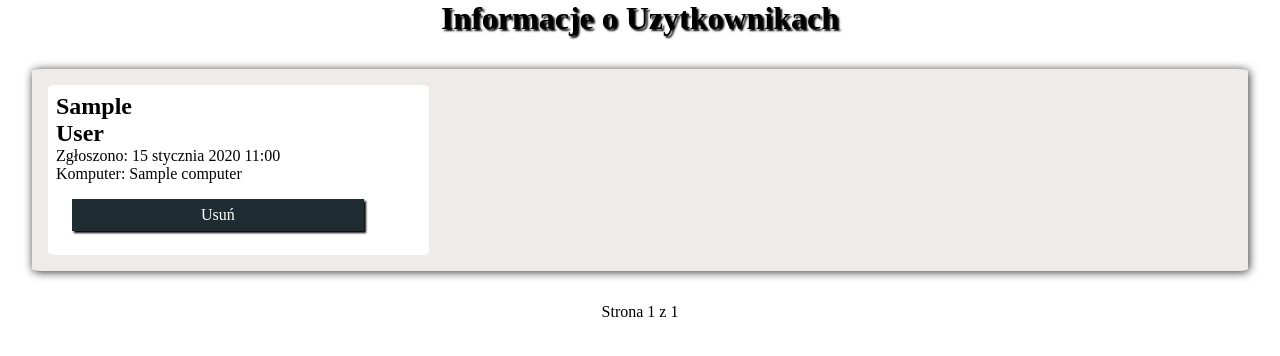
After one commit to MrFajFel/Praktyki-, a Django app: page /logs/ in a window 1280 px wide. The commit adds this page. Shown: the top 356 px of the page. Run offline with Django 5.2, Linux system fonts and the light colour scheme; tables that the repository leaves empty hold one stand-in row (values such as "Sample post").

Commit message:
Stworzenie prototypu do logowania i usuwania.
Signed-off-by: Filip Aleksandrowicz <filip.aleksandrowicz@teb.edu.pl>

```diff
--- /dev/null
+++ b/app/static/css/form.css
@@ -0,0 +1,3 @@
+.ContentInForm{
+
+}
--- a/app/static/css/index.css
+++ b/app/static/css/index.css
@@ -9,24 +9,74 @@
     align-items: center;
 }
 .content{
+    display: flex;
     background: #EEEBEB;
-    min-height: 250px;
-    width: 80%;
-    border-radius: 2%;
+    min-height: 200px;
+    width: 95%;
+    border-radius: 1%;
     box-shadow: 1px 1px 10px #312E2E;
     margin-top: 2em;
+    flex-wrap: wrap;
 }
 .inContent{
     display: flex;
 }
-.abc{
-    height: 200px;
-    width: 200px;
-    background: red;
+
+.logi{
+    border-radius: 2%;
+    width: 30%;
+    display: flex;
+    flex-direction: column;
+    background-color: white;
+    padding: 0.5rem;
+    margin-left: 1rem;
+    margin-top: 1rem;
+    margin-bottom: 1rem;
 }
+.DoinnejStrony{
+    height: 2rem;
+    width: 80%;
+    text-decoration: none;
+    background-color: #1F2D33;
+    color: white;
+    display: flex;
+    justify-content: center;
+    align-items: center;
+    margin: 1rem;
+    box-shadow: 2px 2px 2px black;
+}
+.DoinnejStrony:hover{
+    background-color: #FAF9F9;
+    color: black;
+    animation: normal 1s animacjaguzik;
+    height: 2rem;
+    width: 80%;
+    text-decoration: none;
+    display: flex;
+    justify-content: center;
+    align-items: center;
+    margin: 1rem;
+    box-shadow: 2px 2px 2px black;
+}
+.pagination{
+    display: flex;
+    align-items: flex-end;
+    margin: 1rem;
+}
+@keyframes animacjaguzik {
+    0%{
+        background-color: #1F2D33;
+    }
+    100%{
+        background-color: #FAF9F9;
+    }
+
+}
+
+
 .baseh1{
     animation: normal 2s animacjadoh1;
-    font-family: Algerian, serif;
+    font-family: "Agency FB",serif;
     text-shadow: 2px 2px 2px black;
 
 }
--- a/app/templates/base.html
+++ b/app/templates/base.html
@@ -11,7 +11,11 @@
             <h1 class="baseh1"> Informacje o Uzytkownikach </h1>
             <div class="content">
                 {% block content %}
+
                 {% endblock %}
+            </div>
+            <div class="pagination">
+                {% include "pagination.html" with page=page_obj %}
             </div>
         </div>
     </body>
--- /dev/null
+++ b/app/templates/logs.html
@@ -0,0 +1,20 @@
+{% extends "base.html"%}
+{% load static %}
+
+{% block content %}
+
+        {% for info in infos %}
+            <div class="logi">
+                <h2>
+                    {{ info.first_name }} </br>
+                    {{ info.last_name }}
+                </h2>
+                <p class="opis">
+                    Zgłoszono: {{ info.last_reported }} </br>
+                    Komputer: {{ info.computer }}
+                </p>
+                <a href="" class="DoinnejStrony"><span> Usuń </span></a>
+             </div>
+        {% endfor %}
+
+{% endblock %}
--- /dev/null
+++ b/app/templates/pagination.html
@@ -0,0 +1,14 @@
+<div class="pagination">
+    <span class="step-links">
+        {% if page.has_previous %}
+            <a href="?page={{ page.previous_page_number }}">Poprzednie</a>
+        {% endif %}
+        <span class="current">
+            Strona {{ page.number }} z {{ page.paginator.num_pages }}
+        </span>
+        {% if page.has_next %}
+            <a href="?page={{ page.next_page_number }}">Nastepna</a>
+        {% endif%}
+
+    </span>
+</div>
--- a/app/urls.py
+++ b/app/urls.py
@@ -5,5 +5,6 @@ from app import views
 
 app_name = 'app'
 urlpatterns = [
-    path('tak/',views.Info.as_view() ,name='info')
+    path('logs/',views.Info.as_view() ,name='info'),
+    path('',views.logowanie, name="logowanie"),
 ]
--- a/app/views.py
+++ b/app/views.py
@@ -1,6 +1,7 @@
 import re
 
-from django.shortcuts import render
+from django.shortcuts import render, get_object_or_404, redirect
+from app.form import LogForm
 from rest_framework import status
 from rest_framework.response import Response
 from rest_framework.views import APIView
@@ -34,12 +35,24 @@ class API(APIView):
 class Info(ListView):
     queryset = User.objects.all()
     context_object_name = 'infos'
-    paginate_by = 10
-    template_name = 'base.html'
+    paginate_by = 9
+    template_name = 'logs.html'
 
 def info_detail(request,year,month,day):
     info = get_object_or_404(User,
                                 last_reported__year = year,
                                 last_reported__month = month,
                                 last_reported__day = day,)
-    return render(request,"informations.html" ,{'info': info})
+    return render(request,"logs.html" ,{'infos': infos})
+
+def logowanie(request):
+    if request.method == 'POST':
+        form = LogForm(request.POST)
+        if form.is_valid():
+            # if User.objects.all().filter(username=form.cleaned_data['']).exists():
+                return redirect('app:info')
+        else:
+            form = LogForm()
+    else:
+        form = LogForm()
+    return render(request, 'logowanie.html', {'form': form})
```
Also changed, not shown: app/form.py (added, +7 -0 lines), app/templates/informations.html (deleted, +0 -12 lines), app/templates/logowanie.html (added, +11 -0 lines), app/templates/usuwanie.html (added).
